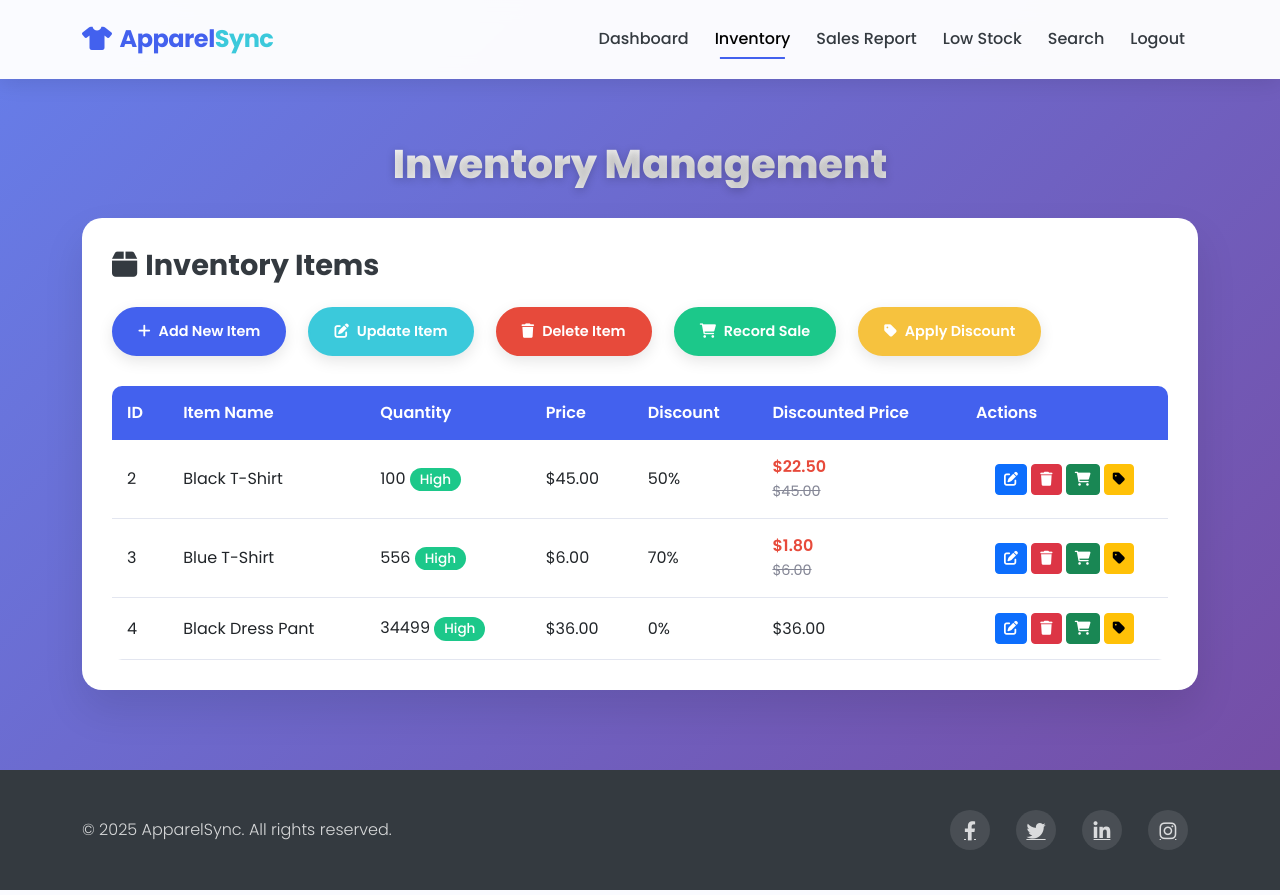
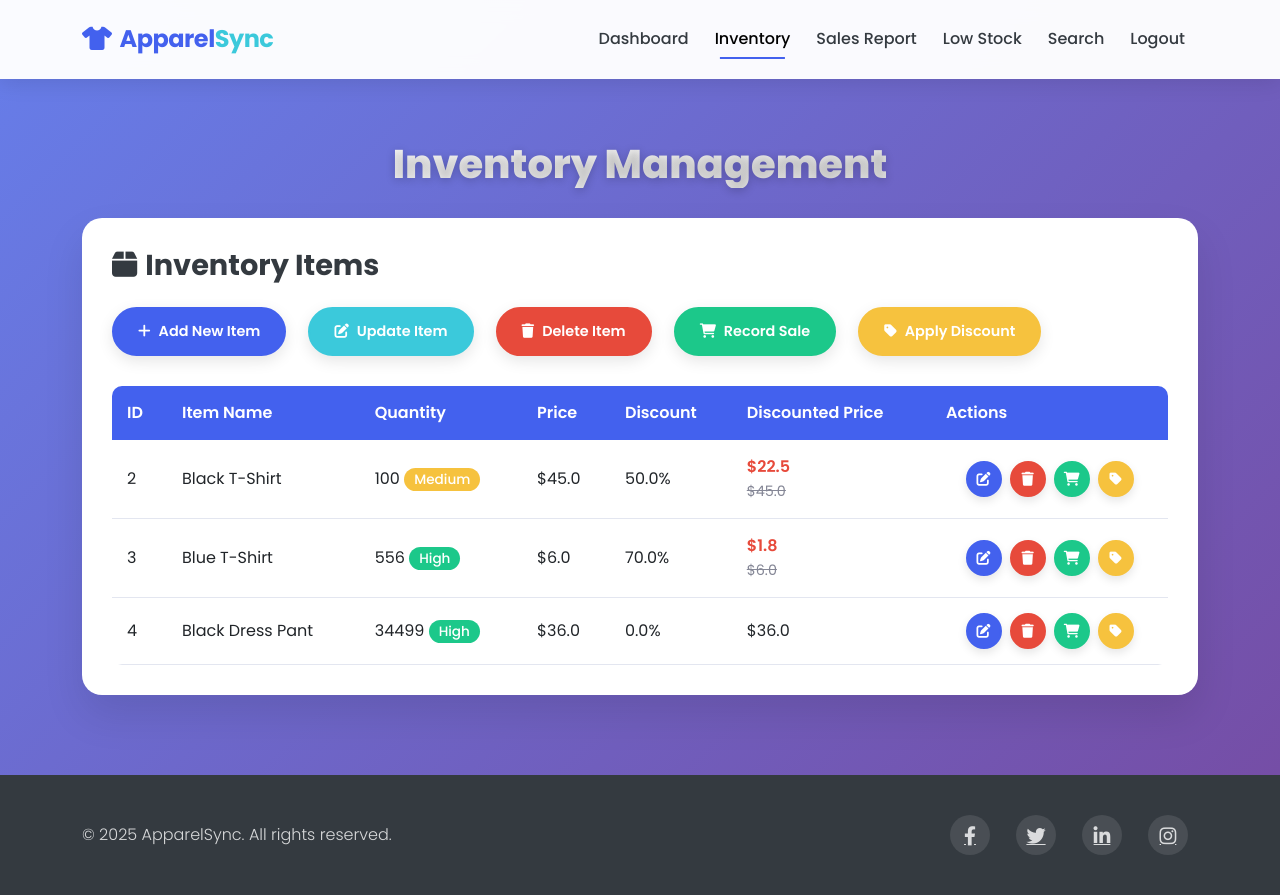
Before and after one commit to omeransar2005/IMS---FlaskProject, a Flask app: page /dashboard/view_inventory in a window 1280 px wide. Run offline with Flask 3, Linux system fonts and the light colour scheme; a user stored in the database is signed in.

Commit message:
Enhance inventory management by adding item update logic and low stock alert resolution; improve UI with action buttons and better alert messaging

```diff
--- a/routes.py
+++ b/routes.py
@@ -74,12 +74,28 @@ def add_item():
         quantity = int(request.form['quantity'])
         price = float(request.form['price'])
 
+        existing_item = InventoryItem.query.filter_by(item_name=name).first()
+
+        if existing_item:
+            # Update existing item
+            existing_item.quantity += quantity
+            existing_item.price = price
+
+            threshold = 10
+            if existing_item.quantity >= threshold:
+                existing_alerts = LowStock.query.filter_by(item_id=existing_item.id, resolved=False).all()
+                for alert in existing_alerts:
+                    alert.resolved = True
+                flash('Item quantity updated and low stock alert resolved!')
+
+            db.session.commit()
+            return redirect(url_for('view_inventory'))
+
         item = InventoryItem(item_name=name, quantity=quantity, price=price)
         db.session.add(item)
         db.session.commit()
 
-        # Check if new item is already below threshold
-        threshold = 10  # Default threshold
+        threshold = 10
         if quantity < threshold:
             low_stock_alert = LowStock(item_id=item.id, threshold=threshold)
             db.session.add(low_stock_alert)
@@ -96,29 +112,51 @@ def add_item():
 @login_required
 def update_item_record():
     if request.method == 'POST':
-        item_id = int(request.form['item_id'])
-        item = InventoryItem.query.get(item_id)
-        if item:
-            old_quantity = item.quantity
-            item.item_name = request.form['item_name']
-            item.quantity = int(request.form['quantity'])
-            item.price = float(request.form['price'])
+        try:
+            item_id = int(request.form['item_id'])
+            item = InventoryItem.query.get(item_id)
 
-            # Check if we need to create a low stock alert
-            threshold = 10  # Default threshold
-            if item.quantity < threshold:
-                # Check if there's already an unresolved alert
-                existing_alert = LowStock.query.filter_by(item_id=item_id, resolved=False).first()
-                if not existing_alert:
-                    low_stock_alert = LowStock(item_id=item_id, threshold=threshold)
-                    db.session.add(low_stock_alert)
-                    flash('Item updated! Warning: Item is now below stock threshold.')
+            if item:
+                # Store old values for comparison
+                old_name = item.item_name
+                old_quantity = item.quantity
+                old_price = item.price
+
+                # Update with new values
+                item.item_name = request.form['item_name']
+                item.quantity = int(request.form['quantity'])
+                item.price = float(request.form['price'])
+
+                # Check if we need to create a low stock alert
+                threshold = 10  # Default threshold
+                if item.quantity < threshold:
+                    existing_alert = LowStock.query.filter_by(item_id=item_id, resolved=False).first()
+                    if not existing_alert:
+                        low_stock_alert = LowStock(item_id=item_id, threshold=threshold)
+                        db.session.add(low_stock_alert)
+                        flash(f'Item updated! Warning: Item is now below stock threshold.')
+                else:
+                    # If quantity is now above threshold, resolve any existing alerts
+                    existing_alerts = LowStock.query.filter_by(item_id=item_id, resolved=False).all()
+                    if existing_alerts:
+                        for alert in existing_alerts:
+                            alert.resolved = True
+                        flash(
+                            f'Item updated from "{old_name}" to "{item.item_name}"! Low stock alert has been resolved.')
+                    else:
+                        flash(f'Item updated from "{old_name}" to "{item.item_name}" successfully!')
+
+                db.session.commit()
+                print(
+                    f"Item {item_id} updated: {old_name}->{item.item_name}, {old_quantity}->{item.quantity}, {old_price}->{item.price}")
             else:
-                flash('Item updated successfully!')
+                flash(f'Item with ID {item_id} not found.')
+                print(f"Item with ID {item_id} not found in database")
+        except Exception as e:
+            db.session.rollback()
+            flash(f'Error updating item: {str(e)}')
+            print(f"Error updating item: {str(e)}")
 
-            db.session.commit()
-        else:
-            flash('Item not found.')
         return redirect(url_for('view_inventory'))
     else:
         # Handle GET request
@@ -164,10 +202,9 @@ def search():
 
     if request.method == 'POST':
         search_query = request.form.get('search_query', '')
-    else:  # GET request
+    else:
         search_query = request.args.get('search_query', '')
 
-    # Perform search if there's a query
     if search_query:
         # Using case-insensitive search for better results
         results = InventoryItem.query.filter(
@@ -182,11 +219,9 @@ def search():
 def sales_report():
     sales = Sale.query.all()
 
-    # Calculate total sales
     total_sales = sum(
         (sale.price_at_sale - (sale.price_at_sale * sale.discount_at_sale / 100)) * sale.quantity for sale in sales)
 
-    # Group sales by item for reporting
     items_with_sales = []
     for item in InventoryItem.query.all():
         item_sales = Sale.query.filter_by(item_id=item.id).all()
@@ -213,10 +248,8 @@ def add_sales():
         item = InventoryItem.query.get(item_id)
 
         if item and item.quantity >= sold_qty:
-            # Update inventory quantity
             item.quantity -= sold_qty
 
-            # Record the sale with current price and discount
             new_sale = Sale(
                 item_id=item_id,
                 quantity=sold_qty,
--- a/templates/view_inventory.html
+++ b/templates/view_inventory.html
@@ -19,6 +19,9 @@
             --light-color: #f8f9fc;
             --gradient-start: #667eea;
             --gradient-end: #764ba2;
+            --danger-color: #e74a3b;
+            --success-color: #1cc88a;
+            --warning-color: #f6c23e;
         }
 
         body {
@@ -324,6 +327,97 @@
             margin-bottom: 30px;
         }
 
+        .table-action-buttons {
+            display: flex;
+            gap: 8px;
+            justify-content: center;
+        }
+
+        /* Fix for the underline issue */
+        .table-btn {
+            width: 36px;
+            height: 36px;
+            border-radius: 50%;
+            display: flex;
+            align-items: center;
+            justify-content: center;
+            transition: all 0.3s ease;
+            position: relative;
+            overflow: hidden;
+            box-shadow: 0 4px 10px rgba(0, 0, 0, 0.1);
+            border: 2px solid transparent;
+            text-decoration: none; /* Remove underline */
+            color: white; /* Default text color */
+        }
+
+        .table-btn i {
+            font-size: 14px; /* Adjust icon size */
+        }
+
+        .table-btn::before {
+            content: '';
+            position: absolute;
+            top: 0;
+            left: -100%;
+            width: 100%;
+            height: 100%;
+            background: rgba(255, 255, 255, 0.2);
+            transition: all 0.4s ease;
+        }
+
+        .table-btn:hover::before {
+            left: 100%;
+        }
+
+        .table-btn:hover {
+            transform: translateY(-3px);
+            text-decoration: none; /* Ensure no underline on hover */
+        }
+
+        .table-btn-primary {
+            background-color: var(--primary-color);
+            color: white;
+            border-color: var(--primary-color);
+        }
+
+        .table-btn-primary:hover {
+            background-color: transparent;
+            color: var(--primary-color);
+        }
+
+        .table-btn-danger {
+            background-color: var(--danger-color);
+            color: white;
+            border-color: var(--danger-color);
+        }
+
+        .table-btn-danger:hover {
+            background-color: transparent;
+            color: var(--danger-color);
+        }
+
+        .table-btn-success {
+            background-color: var(--success-color);
+            color: white;
+            border-color: var(--success-color);
+        }
+
+        .table-btn-success:hover {
+            background-color: transparent;
+            color: var(--success-color);
+        }
+
+        .table-btn-warning {
+            background-color: var(--warning-color);
+            color: white;
+            border-color: var(--warning-color);
+        }
+
+        .table-btn-warning:hover {
+            background-color: transparent;
+            color: var(--warning-color);
+        }
+
         @media (max-width: 992px) {
             .content-section {
                 padding: 120px 0 60px;
@@ -345,6 +439,10 @@
                 margin-right: 0;
                 text-align: center;
             }
+
+            .table-action-buttons {
+                flex-wrap: wrap;
+            }
         }
     </style>
 </head>
@@ -352,29 +450,29 @@
     <!-- Navigation -->
     <nav class="navbar navbar-expand-lg navbar-light py-3 fixed-top">
         <div class="container">
-            <a class="navbar-brand" href="{{ url_for('home') }}"><i class="fas fa-tshirt me-2"></i>Apparel<span>Sync</span></a>
+            <a class="navbar-brand" href="/"><i class="fas fa-tshirt me-2"></i>Apparel<span>Sync</span></a>
             <button class="navbar-toggler" type="button" data-bs-toggle="collapse" data-bs-target="#navbarNav" aria-controls="navbarNav" aria-expanded="false" aria-label="Toggle navigation">
                 <span class="navbar-toggler-icon"></span>
             </button>
             <div class="collapse navbar-collapse" id="navbarNav">
                 <ul class="navbar-nav ms-auto">
                     <li class="nav-item">
-                        <a class="nav-link" href="{{ url_for('dashboard') }}">Dashboard</a>
+                        <a class="nav-link" href="/dashboard">Dashboard</a>
                     </li>
                     <li class="nav-item">
-                        <a class="nav-link active" href="{{ url_for('view_inventory') }}">Inventory</a>
+                        <a class="nav-link active" href="/dashboard/view_inventory">Inventory</a>
                     </li>
                     <li class="nav-item">
-                        <a class="nav-link" href="{{ url_for('sales_report') }}">Sales Report</a>
+                        <a class="nav-link" href="/dashboard/sales_report">Sales Report</a>
                     </li>
                     <li class="nav-item">
-                        <a class="nav-link" href="{{ url_for('low_stock') }}">Low Stock</a>
+                        <a class="nav-link" href="/dashboard/low_stock">Low Stock</a>
                     </li>
                     <li class="nav-item">
-                        <a class="nav-link" href="{{ url_for('search') }}">Search</a>
+                        <a class="nav-link" href="/dashboard/search">Search</a>
                     </li>
                     <li class="nav-item">
-                        <a class="nav-link" href="{{ url_for('logout') }}">Logout</a>
+                        <a class="nav-link" href="/logout">Logout</a>
                     </li>
                 </ul>
             </div>
@@ -387,40 +485,28 @@
             <h1 class="page-title">Inventory Management</h1>
 
             <div class="inventory-card">
-                {% with messages = get_flashed_messages() %}
-                    {% if messages %}
-                        {% for message in messages %}
-                            <div class="alert alert-success alert-dismissible fade show" role="alert">
-                                {{ message }}
-                                <button type="button" class="btn-close" data-bs-dismiss="alert" aria-label="Close"></button>
-                            </div>
-                        {% endfor %}
-                    {% endif %}
-                {% endwith %}
-
                 <div class="mb-4">
                     <h3 class="mb-4"><i class="fas fa-box me-2"></i>Inventory Items</h3>
                     <div class="action-buttons">
-                        <a href="{{ url_for('add_item') }}" class="btn btn-add btn-action">
+                        <a href="/dashboard/add_item" class="btn btn-add btn-action">
                             <i class="fas fa-plus me-2"></i>Add New Item
                         </a>
-                        <a href="{{ url_for('update_item_record') }}" class="btn btn-edit btn-action">
+                        <a href="/dashboard/update_item" class="btn btn-edit btn-action">
                             <i class="fas fa-edit me-2"></i>Update Item
                         </a>
-                        <a href="{{ url_for('delete_item') }}" class="btn btn-delete btn-action">
+                        <a href="/dashboard/delete_item" class="btn btn-delete btn-action">
                             <i class="fas fa-trash me-2"></i>Delete Item
                         </a>
-                        <a href="{{ url_for('add_sales') }}" class="btn btn-sale btn-action">
+                        <a href="/dashboard/add_sales" class="btn btn-sale btn-action">
                             <i class="fas fa-shopping-cart me-2"></i>Record Sale
                         </a>
-                        <a href="{{ url_for('apply_discount') }}" class="btn btn-discount btn-action">
+                        <a href="/dashboard/apply_discount" class="btn btn-discount btn-action">
                             <i class="fas fa-tag me-2"></i>Apply Discount
                         </a>
                     </div>
                 </div>
 
                 <div class="table-responsive">
-                    {% if inventory %}
                     <table class="inventory-table">
                         <thead>
                             <tr>
@@ -434,55 +520,56 @@
                             </tr>
                         </thead>
                         <tbody>
+                            {% if inventory %}
                                 {% for item in inventory %}
                                     <tr>
                                         <td>{{ item.id }}</td>
                                         <td>{{ item.item_name }}</td>
                                         <td>
                                             {{ item.quantity }}
-                                        {% if item.quantity > 20 %}
+                                            {% if item.quantity > 100 %}
                                                 <span class="badge badge-stock badge-high">High</span>
-                                        {% elif item.quantity > 10 %}
+                                            {% elif item.quantity > 50 %}
                                                 <span class="badge badge-stock badge-medium">Medium</span>
                                             {% else %}
                                                 <span class="badge badge-stock badge-low">Low</span>
                                             {% endif %}
                                         </td>
-                                    <td>${{ "%.2f"|format(item.price) }}</td>
-                                    <td>{{ "%.0f"|format(item.discount) }}%</td>
+                                        <td>${{ item.price | round(2) }}</td>
+                                        <td>{{ item.discount | round }}%</td>
                                         <td>
                                             {% if item.discount > 0 %}
-                                            <span class="price-discounted">${{ "%.2f"|format(item.price - (item.price * item.discount / 100)) }}</span>
-                                            <div><small class="original-price">${{ "%.2f"|format(item.price) }}</small></div>
+                                                <span class="price-discounted">${{ (item.price - (item.price * item.discount / 100)) | round(2) }}</span>
+                                                <div><small class="original-price">${{ item.price | round(2) }}</small></div>
                                             {% else %}
-                                            ${{ "%.2f"|format(item.price) }}
+                                                ${{ item.price | round(2) }}
                                             {% endif %}
                                         </td>
-                                    <td class="text-center">
-                                        <a href="{{ url_for('update_item_record') }}?id={{ item.id }}" class="btn btn-sm btn-primary" title="Edit">
+                                        <td>
+                                            <div class="table-action-buttons">
+                                                <a href="/dashboard/update_item?id={{ item.id }}" class="table-btn table-btn-primary" title="Edit">
                                                     <i class="fas fa-edit"></i>
                                                 </a>
-                                        <a href="{{ url_for('delete_item') }}?id={{ item.id }}" class="btn btn-sm btn-danger" title="Delete">
+                                                <a href="/dashboard/delete_item?id={{ item.id }}" class="table-btn table-btn-danger" title="Delete">
                                                     <i class="fas fa-trash"></i>
                                                 </a>
-                                        <a href="{{ url_for('add_sales') }}?id={{ item.id }}" class="btn btn-sm btn-success" title="Record Sale">
+                                                <a href="/dashboard/add_sales?id={{ item.id }}" class="table-btn table-btn-success" title="Record Sale">
                                                     <i class="fas fa-shopping-cart"></i>
                                                 </a>
-                                        <a href="{{ url_for('apply_discount') }}?id={{ item.id }}" class="btn btn-sm btn-warning" title="Apply Discount">
+                                                <a href="/dashboard/apply_discount?id={{ item.id }}" class="table-btn table-btn-warning" title="Apply Discount">
                                                     <i class="fas fa-tag"></i>
                                                 </a>
+                                            </div>
                                         </td>
                                     </tr>
                                 {% endfor %}
+                            {% else %}
+                                <tr>
+                                    <td colspan="7" class="text-center">No inventory items found</td>
+                                </tr>
+                            {% endif %}
                         </tbody>
                     </table>
-                    {% else %}
-                        <div class="no-items">
-                            <i class="fas fa-box-open fa-4x mb-3"></i>
-                            <h4>No inventory items found</h4>
-                            <p>Start by adding your first inventory item.</p>
-                        </div>
-                    {% endif %}
                 </div>
             </div>
         </div>
```
Also changed, not shown: instance/database.db. Lines whose indentation alone changed are shown as unchanged.
